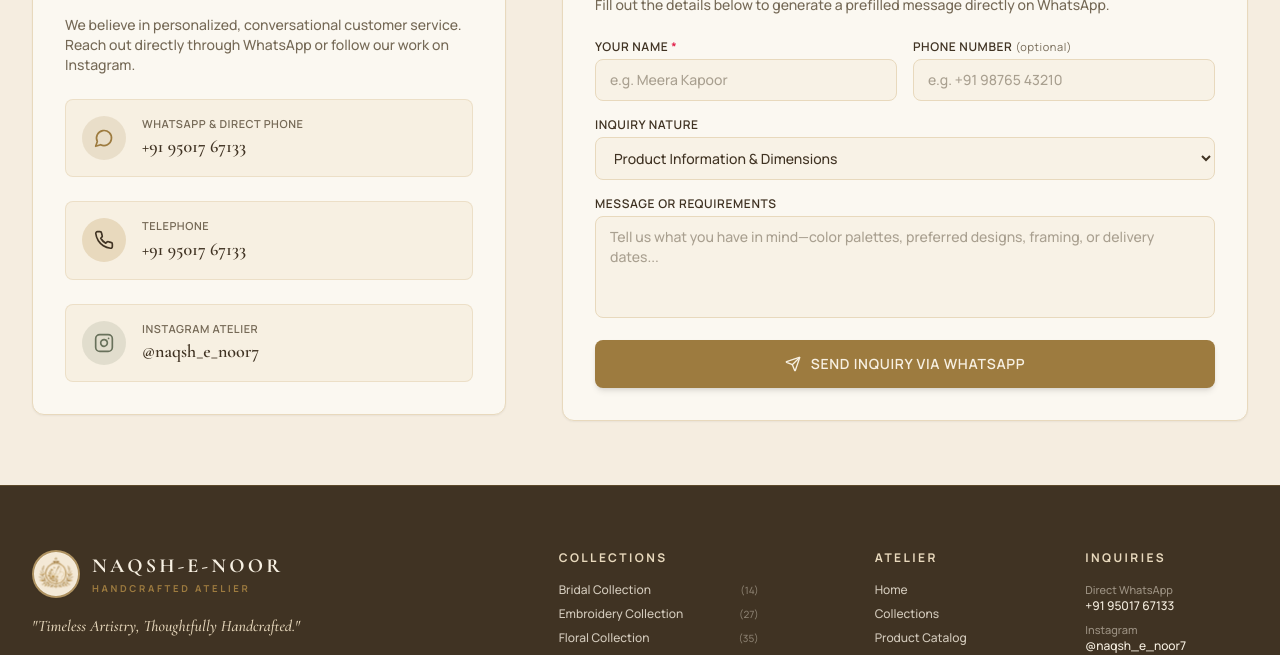
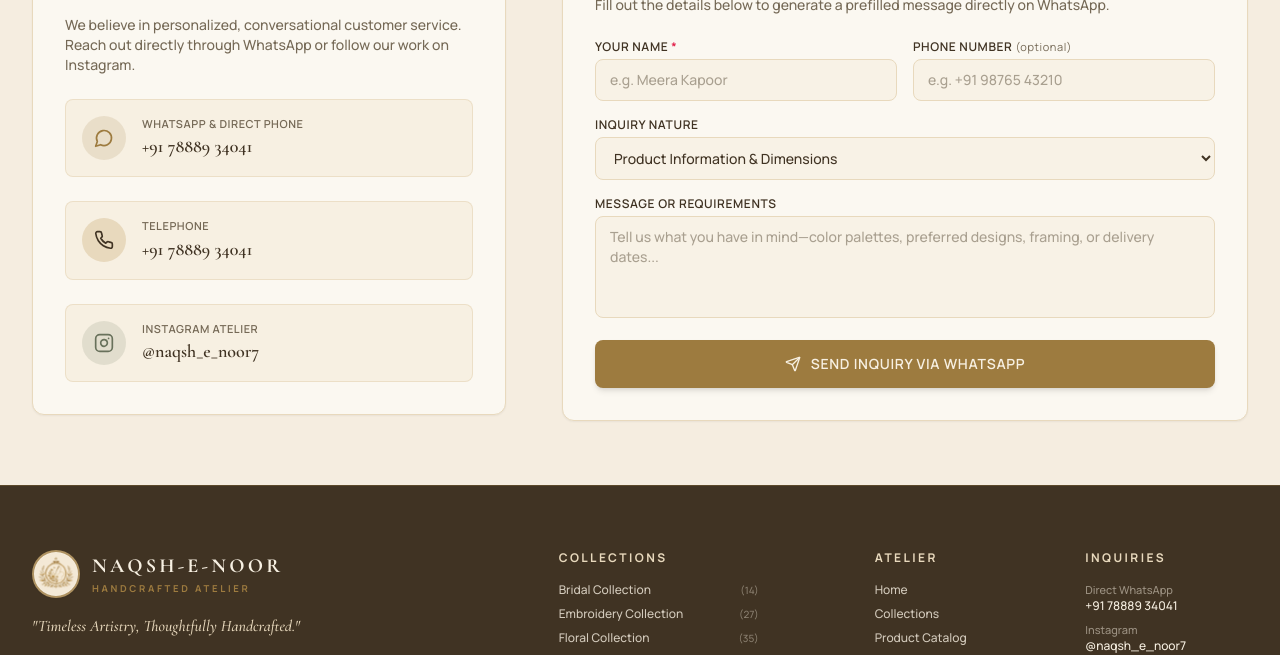
Before and after one commit to Rsmiyani/nashq-e-noor_prod, a React (Vite) app: page / in a window 1280 px wide. Shown: the part 5440-6095 px from the top of the page. Built offline with nearby package versions, Linux system fonts and the light colour scheme; no server answers; the database is empty.

Commit message:
chore: update WhatsApp phone number to +91 78889 34041 across all inquiry flows

```diff
--- a/src/data/products.ts
+++ b/src/data/products.ts
@@ -187,8 +187,8 @@ export const collections: CollectionMeta[] = [
 ];
 
 // WhatsApp URL generator helper
-export const WHATSAPP_PHONE = '919501767133';
-export const WHATSAPP_DISPLAY_PHONE = '+91 95017 67133';
+export const WHATSAPP_PHONE = '917888934041';
+export const WHATSAPP_DISPLAY_PHONE = '+91 78889 34041';
 export const INSTAGRAM_URL = 'https://www.instagram.com/naqsh_e_noor7/';
 export const INSTAGRAM_HANDLE = '@naqsh_e_noor7';
 
```
Also changed, not shown: src/components/CartDrawer.tsx (line endings or trailing spaces), src/components/RatingsSection.tsx (line endings or trailing spaces), src/components/admin/AdminReviewsTab.tsx (line endings or trailing spaces), src/context/CartContext.tsx (line endings or trailing spaces), 1 other file (tests, documents, lock files or other folders).
